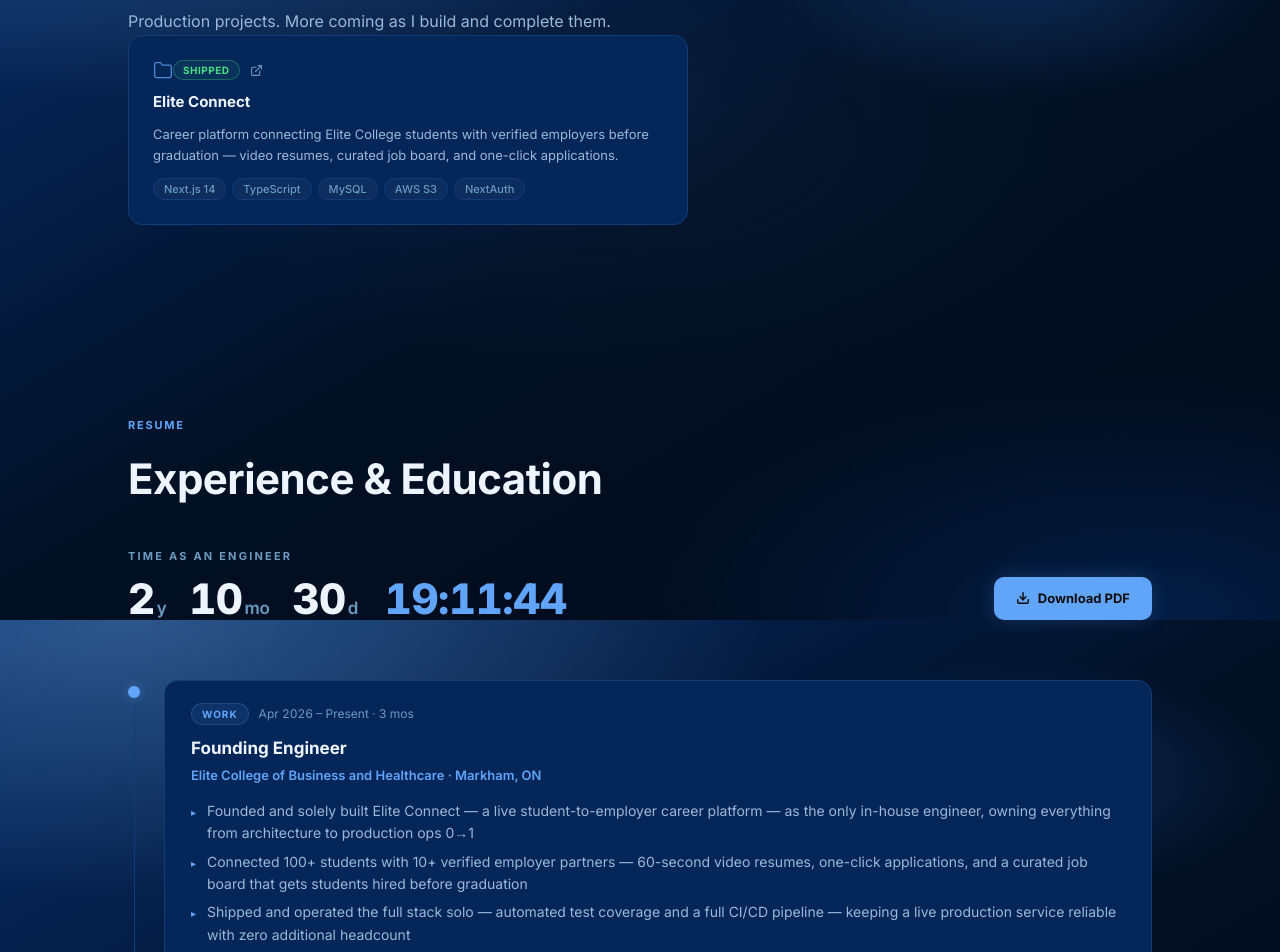
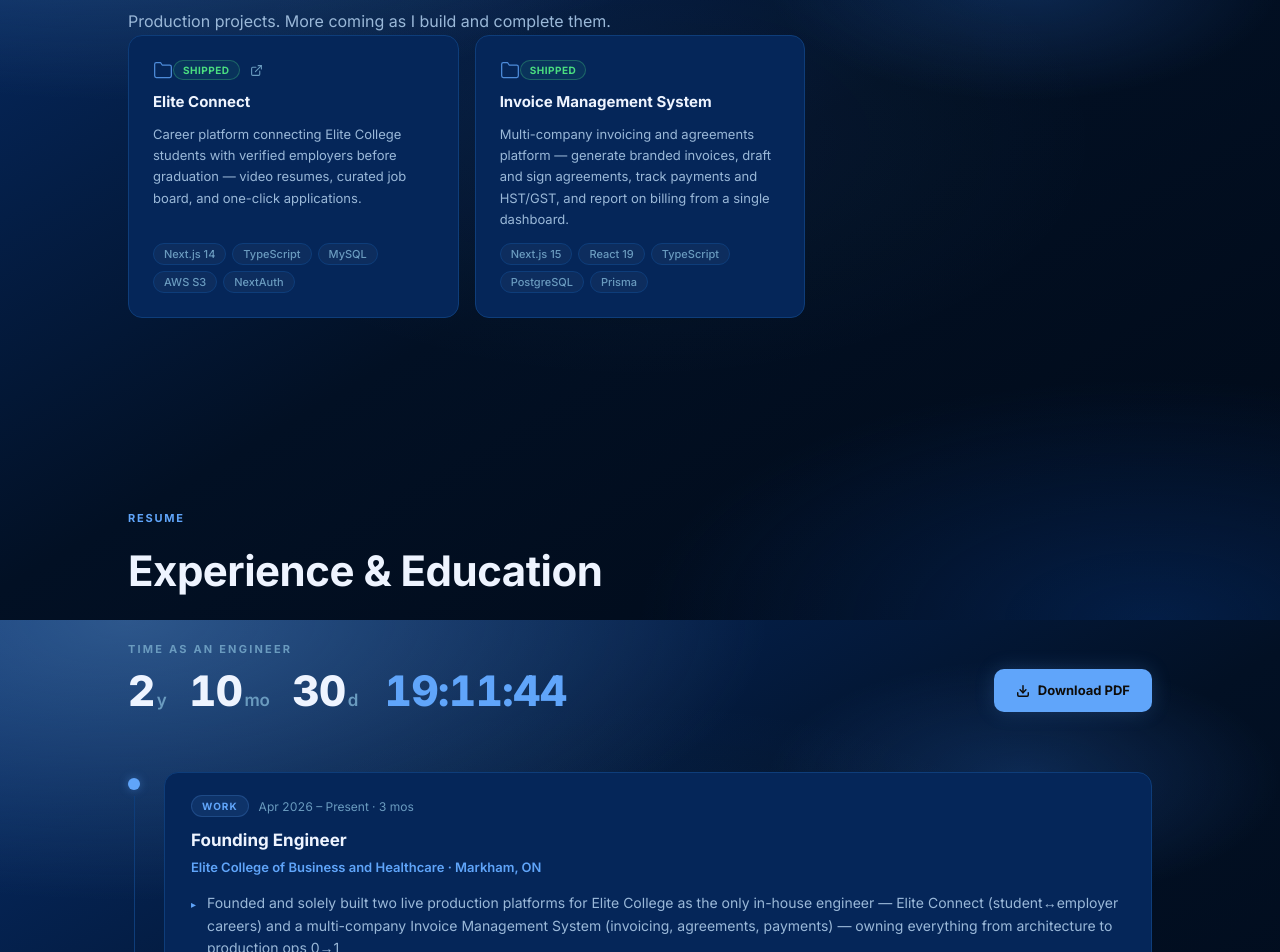
Before and after one commit to cyril0208/portfolio, a React (Vite) app: page / in a window 1280 px wide. Shown: the part 2580-3532 px from the top of the page. Built offline with nearby package versions, Linux system fonts and the light colour scheme.

Commit message:
added new exp & project

```diff
--- a/src/components/Projects.jsx
+++ b/src/components/Projects.jsx
@@ -14,6 +14,19 @@
     live: 'https://eliteconnect.ca/',
     college: 'https://elitecollege.school/',
     screenshot: 'https://pub-a0e4dc01588c4b99b1eecb877acbb697.r2.dev/references/assets/eliteconnect-preview.png',
+  },
+  {
+    id: 2,
+    title: 'Invoice Management System',
+    summary: 'Multi-company invoicing and agreements platform — generate branded invoices, draft and sign agreements, track payments and HST/GST, and report on billing from a single dashboard.',
+    tags: ['Next.js 15', 'React 19', 'TypeScript', 'PostgreSQL', 'Prisma'],
+    status: 'shipped',
+    details: 'Web platform for running multiple companies\' billing under one roof. Each company keeps its own branding, HST/GST number, and PDF letterhead template — invoices render on top of that design and auto-number as COMPANY-YYYY-NNNN. Create invoices with line items, taxes, and discounts; preview as PDF; email them via Resend with the PDF attached and every send logged. Record partial or full payments (E-Transfer, card, cheque, bank, cash) with balances and Draft → Sent → Paid → Overdue statuses updating automatically. Draft and sign service agreements with a rich-text editor and stored signatures.\n\nDashboard reports total billed, collected, outstanding, overdue, and HST/GST — filterable by company, client, date, and status, exportable to Excel or CSV. Role-based access (Admin / Staff) scopes staff to assigned companies. Built with Next.js 15 (App Router), React 19, TypeScript, PostgreSQL + Prisma, NextAuth, and Tailwind; PDFs generated with pdf-lib and stored on Cloudflare R2. Vitest test coverage.',
+    tech: ['Next.js 15', 'React 19', 'TypeScript', 'PostgreSQL', 'Prisma', 'NextAuth', 'Tailwind CSS', 'Radix UI', 'pdf-lib', 'ExcelJS', 'Cloudflare R2', 'Resend', 'Vitest'],
+    github: null,
+    live: null,
+    college: null,
+    screenshot: 'https://pub-a0e4dc01588c4b99b1eecb877acbb697.r2.dev/references/assets/invoice-system-preview.png',
   },
 ]
 
@@ -103,7 +116,7 @@
         <h2 className="section-title" data-reveal="" style={{'--reveal-delay': '0.08s'}}>Things I've shipped</h2>
         <p className="section-desc" data-reveal="" style={{'--reveal-delay': '0.14s'}}>Production projects. More coming as I build and complete them.</p>
 
-        <div className="projects-grid projects-grid--single">
+        <div className="projects-grid">
           {projects.map((p, i) => (
             <button key={p.id} className="project-card" data-reveal="" style={{'--reveal-delay': `${0.2 + i * 0.1}s`}} onClick={() => setSelected(p)}>
               <div className="project-card-top">
--- a/src/components/Resume.jsx
+++ b/src/components/Resume.jsx
@@ -9,9 +9,9 @@
     location: 'Markham, ON',
     period: 'Apr 2026 – Present',
     bullets: [
-      'Founded and solely built Elite Connect — a live student-to-employer career platform — as the only in-house engineer, owning everything from architecture to production ops 0→1',
-      'Connected 100+ students with 10+ verified employer partners — 60-second video resumes, one-click applications, and a curated job board that gets students hired before graduation',
-      'Shipped and operated the full stack solo — automated test coverage and a full CI/CD pipeline — keeping a live production service reliable with zero additional headcount',
+      'Founded and solely built two live production platforms for Elite College as the only in-house engineer — Elite Connect (student↔employer careers) and a multi-company Invoice Management System (invoicing, agreements, payments) — owning everything from architecture to production ops 0→1',
+      'Connected 100+ students with 10+ verified employer partners via video resumes and one-click applications; built multi-company invoicing that auto-generates branded PDF invoices and tracks payments, HST/GST, and outstanding balances',
+      'Shipped and operated the full stack solo — automated test coverage and a full CI/CD pipeline — keeping live production services reliable with zero additional headcount',
     ],
     tech: ['Next.js 14', 'TypeScript', 'MySQL', 'Cloudflare R2', 'Resend'],
   },
```
